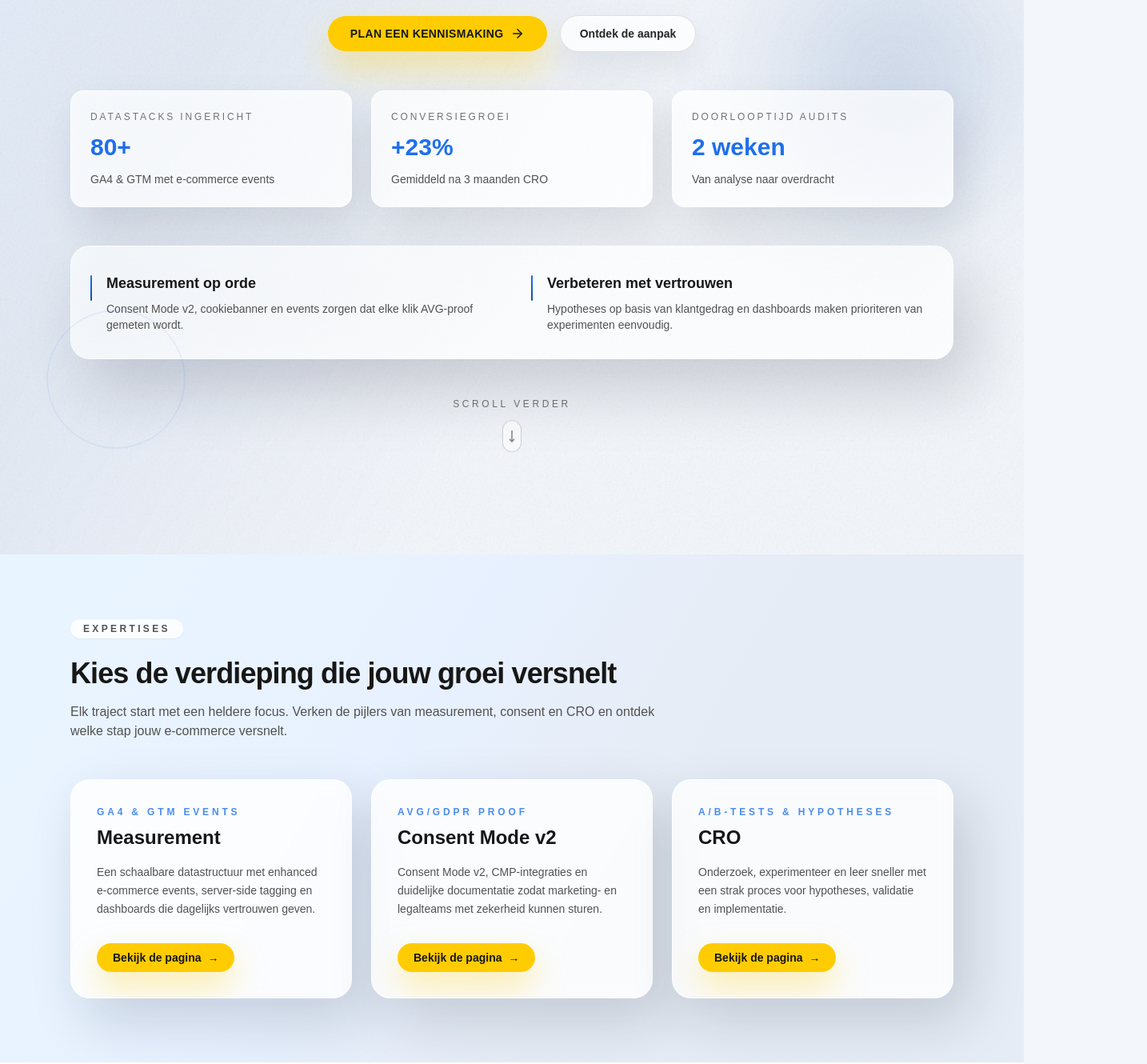
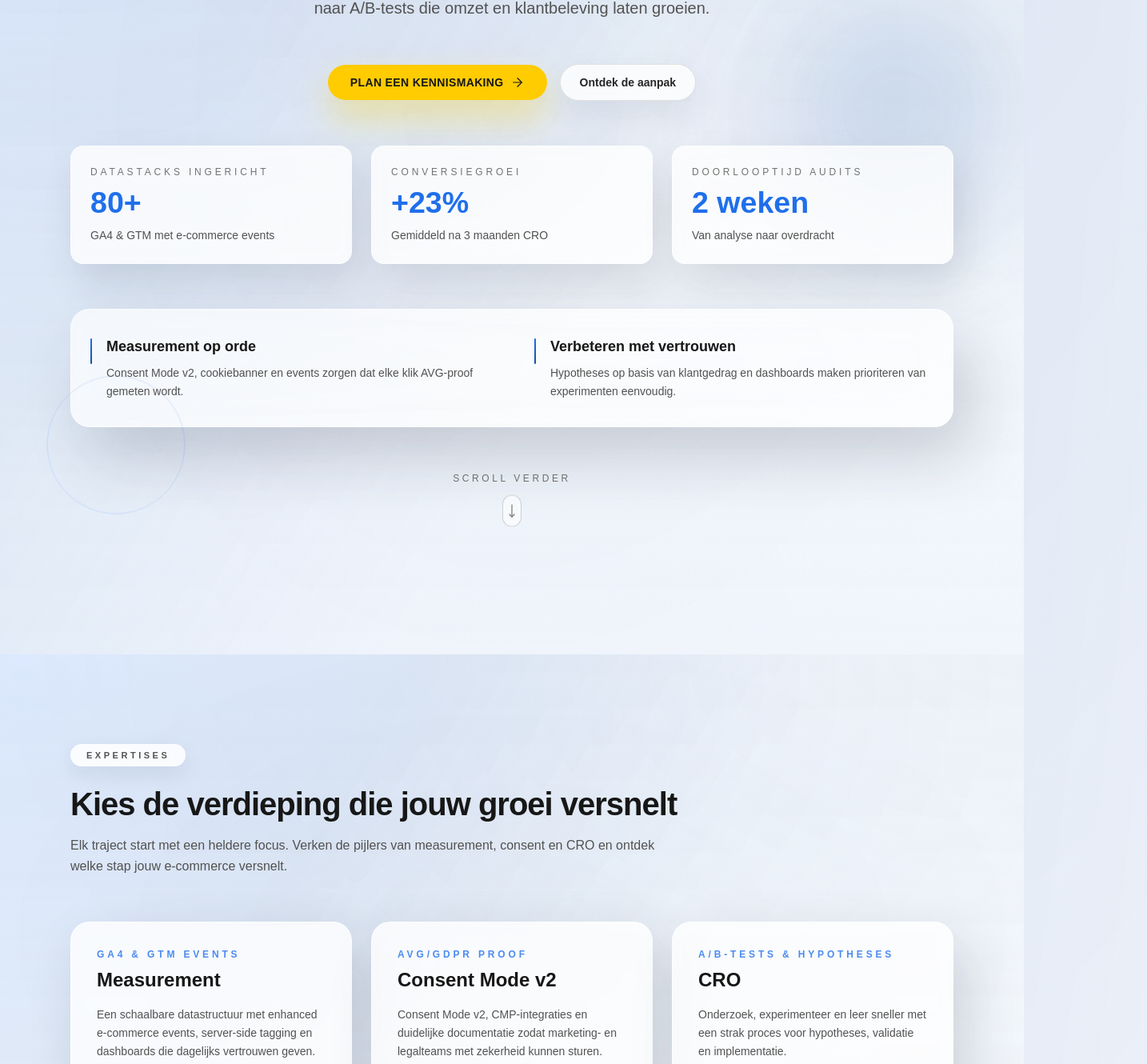
Before and after one commit to ProjectBibo/EcomMeasure3, a React (Vite) app: page / in a window 1280 px wide. Shown: the part 677-2007 px from the top of the page at 80% size, 1434 px wide, since content can reach past the window. Built offline with nearby package versions, Linux system fonts and the light colour scheme.

Commit message:
Refine hero surfaces and icon styling

```diff
--- a/src/App.jsx
+++ b/src/App.jsx
@@ -24,7 +24,7 @@ const Implementation = lazy(() => import("./pages/Implementation"));
 
 function AppContent() {
   return (
-    <div className="min-h-screen overflow-x-hidden bg-surface-light transition-colors dark:bg-surface-dark">
+    <div className="page-shell overflow-x-hidden transition-colors">
       <Header />
       <Suspense fallback={<SectionFallback label="Pagina" />}>
         <Routes>
--- a/src/components/CommandPalette.jsx
+++ b/src/components/CommandPalette.jsx
@@ -63,7 +63,7 @@ export default function CommandPalette({ open, onOpenChange, onIntent }) {
           title: copy.title,
           description: copy.description,
           keywords: copy.keywords || [],
-          icon: <ArrowUpRight size={16} aria-hidden />,
+          icon: <ArrowUpRight size={16} strokeWidth={1.6} aria-hidden />,
         };
       })
       .filter(Boolean);
@@ -86,7 +86,7 @@ export default function CommandPalette({ open, onOpenChange, onIntent }) {
           title: navLabel,
           description,
           keywords,
-          icon: <ArrowUpRight size={16} aria-hidden />,
+          icon: <ArrowUpRight size={16} strokeWidth={1.6} aria-hidden />,
         };
       })
       .sort((a, b) => a.title.localeCompare(b.title, language === "nl" ? "nl" : "en"));
@@ -255,7 +255,7 @@ export default function CommandPalette({ open, onOpenChange, onIntent }) {
       >
         <div className="flex items-center justify-between border-b border-white/30 px-5 py-4 text-xs font-semibold uppercase tracking-[0.28em] text-neutral-500 dark:border-white/10 dark:text-gray-400">
           <span id={dialogId} className="flex items-center gap-2">
-            <CommandIcon size={16} aria-hidden />
+            <CommandIcon size={16} strokeWidth={1.6} aria-hidden />
             {t.title}
           </span>
           <button
@@ -265,7 +265,7 @@ export default function CommandPalette({ open, onOpenChange, onIntent }) {
             aria-label={t.close}
           >
             <span aria-hidden>Esc</span>
-            <X size={14} aria-hidden />
+            <X size={14} strokeWidth={1.6} aria-hidden />
           </button>
         </div>
         <div className="space-y-5 px-5 py-5">
@@ -273,7 +273,7 @@ export default function CommandPalette({ open, onOpenChange, onIntent }) {
             {t.description}
           </p>
           <div className="relative">
-            <Search size={18} className="pointer-events-none absolute left-4 top-1/2 -translate-y-1/2 text-neutral-400" aria-hidden />
+            <Search size={18} strokeWidth={1.6} className="pointer-events-none absolute left-4 top-1/2 -translate-y-1/2 text-neutral-400" aria-hidden />
             <input
               ref={inputRef}
               type="search"
--- a/src/components/DarkModeToggle.jsx
+++ b/src/components/DarkModeToggle.jsx
@@ -48,7 +48,7 @@ export default function DarkModeToggle() {
       className="inline-flex items-center gap-2 rounded-md px-3 py-2 hover:bg-black/5 dark:hover:bg-white/10 transition-colors"
       title={isDark ? "Schakel licht thema in" : "Schakel donker thema in"}
     >
-      {isDark ? <Sun size={16} /> : <Moon size={16} />}
+      {isDark ? <Sun size={16} strokeWidth={1.6} /> : <Moon size={16} strokeWidth={1.6} />}
       <span className="hidden sm:inline">{isDark ? "Light" : "Dark"}</span>
     </button>
   );
--- a/src/components/FocusAreas.jsx
+++ b/src/components/FocusAreas.jsx
@@ -70,7 +70,7 @@ export default function FocusAreas() {
   const copy = content[language];
 
   return (
-    <section className="relative overflow-hidden bg-surface-soft py-20 dark:bg-surface-dark">
+    <section className="section-shell relative overflow-hidden py-24 sm:py-28">
       <div className="absolute inset-0 pointer-events-none">
         <div className="story-stripe" aria-hidden />
       </div>
@@ -80,7 +80,7 @@ export default function FocusAreas() {
           whileInView={shouldReduceMotion ? { opacity: 1 } : { opacity: 1, y: 0 }}
           viewport={shouldReduceMotion ? undefined : { once: true }}
           transition={shouldReduceMotion ? undefined : { duration: 0.6 }}
-          className="inline-flex items-center rounded-full bg-white/80 px-4 py-1 text-xs font-semibold uppercase tracking-[0.28em] text-neutral-600 shadow-sm backdrop-blur dark:bg-white/10 dark:text-gray-300"
+          className="inline-flex items-center rounded-full bg-white/85 px-5 py-1.5 text-[11px] font-semibold uppercase tracking-[0.32em] text-neutral-600 shadow-[0_10px_26px_rgba(15,23,42,0.08)] backdrop-blur dark:bg-white/10 dark:text-gray-300"
         >
           {copy.badge}
         </motion.span>
@@ -91,12 +91,12 @@ export default function FocusAreas() {
           transition={shouldReduceMotion ? undefined : { delay: 0.1, duration: 0.6 }}
           className="mt-6 max-w-3xl"
         >
-          <h2 className="text-3xl font-bold tracking-tight text-neutral-900 dark:text-white sm:text-4xl">
+          <h2 className="text-3xl font-bold leading-[1.15] tracking-tight text-neutral-900 dark:text-white sm:text-[2.5rem]">
             {copy.title}
           </h2>
-          <p className="mt-4 text-base text-neutral-600 dark:text-gray-400">{copy.description}</p>
+          <p className="mt-4 text-base leading-relaxed text-neutral-600 dark:text-gray-400">{copy.description}</p>
         </motion.div>
-        <div className="mt-12 grid gap-6 md:grid-cols-3">
+        <div className="mt-14 grid gap-6 md:grid-cols-3">
           {copy.cards.map((card, index) => (
             <motion.article
               key={card.title}
--- a/src/components/Hero.jsx
+++ b/src/components/Hero.jsx
@@ -9,6 +9,7 @@ import { translations } from "../i18n/content";
 const MotionLink = motion(Link);
 
 const gradientHeadlineClass = "bg-gradient-to-r from-brand-blue to-brand-teal bg-clip-text text-transparent";
+const iconStrokeWidth = 1.6;
 
 export default function Hero() {
   const shouldReduceMotion = useReducedMotion();
@@ -46,27 +47,28 @@ export default function Hero() {
   const activePhrase = rotatingPhrases[phraseIndex] ?? "";
 
   return (
-    <section id="hero" data-snap-section className="relative isolate overflow-hidden">
+    <section id="hero" data-snap-section className="hero-surface relative isolate overflow-hidden">
+      <div className="hero-ambient" aria-hidden />
       <div className="story-stripe" aria-hidden />
       <div className="glow-orb glow-orb--primary -top-32 -left-24 h-[36rem] w-[36rem]" aria-hidden />
       <div className="glow-orb glow-orb--primary-soft top-1/3 -right-20 h-[30rem] w-[30rem]" aria-hidden />
       <div className="grain-overlay" aria-hidden />
 
-      <div className="relative max-w-6xl mx-auto px-6 py-28 sm:py-32 flex flex-col items-center text-center gap-12">
+      <div className="relative mx-auto flex max-w-6xl flex-col items-center gap-14 px-6 py-32 text-center sm:py-40">
         <motion.span
           initial={shouldReduceMotion ? false : { opacity: 0, y: -12 }}
           animate={{ opacity: 1, y: 0 }}
           transition={shouldReduceMotion ? undefined : { duration: 0.7, ease: "easeOut" }}
-          className="inline-flex items-center gap-2 rounded-full border border-white/70 bg-white/80 px-4 py-1 text-xs font-semibold uppercase tracking-[0.2em] text-neutral-700 shadow-sm backdrop-blur dark:border-white/20 dark:bg-white/10 dark:text-white"
+          className="inline-flex items-center gap-2 rounded-full border border-white/70 bg-white/85 px-5 py-1.5 text-[11px] font-semibold uppercase tracking-[0.32em] text-neutral-700 shadow-[0_12px_30px_rgba(15,23,42,0.08)] backdrop-blur dark:border-white/20 dark:bg-white/10 dark:text-white"
         >
-          <Sparkles size={14} /> {t.badge}
+          <Sparkles size={16} strokeWidth={iconStrokeWidth} /> {t.badge}
         </motion.span>
 
         <motion.h1
           initial={shouldReduceMotion ? false : { opacity: 0, y: 40 }}
           animate={{ opacity: 1, y: 0 }}
           transition={shouldReduceMotion ? undefined : { duration: 0.8, ease: "easeOut" }}
-          className="text-balance text-4xl sm:text-5xl md:text-6xl lg:text-7xl font-extrabold tracking-tight leading-tight text-neutral-900 dark:text-white"
+          className="text-balance text-4xl font-extrabold leading-[1.05] tracking-tight text-neutral-900 dark:text-white sm:text-5xl md:text-6xl lg:text-7xl"
         >
           <span className="block">{t.titleLead}</span>
           <span className="relative mt-3 grid justify-items-center text-center">
@@ -103,7 +105,7 @@ export default function Hero() {
           initial={shouldReduceMotion ? false : { opacity: 0, y: 20 }}
           animate={{ opacity: 1, y: 0 }}
           transition={shouldReduceMotion ? undefined : { duration: 0.9, delay: 0.1 }}
-          className="max-w-2xl text-lg sm:text-xl text-neutral-700 dark:text-gray-300"
+          className="max-w-2xl text-lg leading-relaxed text-neutral-600 sm:text-xl dark:text-gray-300"
         >
           {t.description}
         </motion.p>
@@ -120,7 +122,7 @@ export default function Hero() {
             to="/contact"
             className="inline-flex items-center gap-2 rounded-full bg-brand-yellow px-7 py-3 text-sm font-semibold uppercase tracking-wide text-neutral-900 shadow-[0_22px_44px_rgba(255,204,2,0.35)] transition hover:-translate-y-0.5 hover:bg-brand-yellow-dark focus:outline-none focus-visible:ring-2 focus-visible:ring-brand-yellow-dark focus-visible:ring-offset-2"
           >
-            {t.primaryCta} <ArrowRight size={18} />
+            {t.primaryCta} <ArrowRight size={18} strokeWidth={iconStrokeWidth} />
           </MotionLink>
           <Link
             to="/measurement"
@@ -151,9 +153,11 @@ export default function Hero() {
               />
               <div className="pointer-events-none absolute inset-0 rounded-2xl bg-gradient-to-br from-white/65 via-white/10 to-transparent opacity-0 transition-opacity duration-500 group-hover:opacity-100 dark:from-white/15 dark:via-transparent dark:to-transparent" aria-hidden />
               <div className="absolute -top-6 -right-6 h-20 w-20 rounded-full bg-brand-blue/12 blur-xl transition group-hover:scale-125" aria-hidden />
-              <div className="text-xs font-medium uppercase tracking-[0.24em] text-neutral-500 dark:text-gray-400">{item.label}</div>
-              <div className="mt-3 text-3xl font-bold text-brand-blue dark:text-brand-blue">{item.value}</div>
-              <p className="mt-3 text-sm text-neutral-600 dark:text-gray-300">{item.helper}</p>
+              <div className="text-xs font-medium uppercase tracking-[0.32em] text-neutral-500 dark:text-gray-400">{item.label}</div>
+              <div className="mt-3 text-3xl font-bold tabular-nums text-brand-blue dark:text-brand-blue md:text-[2.35rem]">
+                {item.value}
+              </div>
+              <p className="mt-3 text-sm leading-relaxed text-neutral-600 dark:text-gray-300">{item.helper}</p>
             </div>
           ))}
         </motion.div>
@@ -165,12 +169,12 @@ export default function Hero() {
           className="relative w-full rounded-3xl border border-white/60 bg-white/70 px-6 py-8 text-left shadow-[24px_38px_80px_rgba(15,23,42,0.18)] backdrop-blur-xl dark:border-white/10 dark:bg-white/5 dark:shadow-[24px_40px_90px_rgba(2,6,23,0.55)]"
         >
           <div className="absolute -left-10 top-1/2 hidden h-48 w-48 -translate-y-1/2 rounded-full border border-brand-blue/30 md:block" style={{ animation: "pulse-ring 3.5s infinite" }} aria-hidden />
-          <div className="grid gap-6 md:grid-cols-2 md:gap-12">
+          <div className="grid gap-8 md:grid-cols-2 md:gap-14">
             {t.storyline.map((story) => (
               <div key={story.title} className="relative pl-5">
                 <span className="absolute left-0 top-1 h-8 w-0.5 rounded-full bg-gradient-to-b from-brand-blue to-brand-teal" aria-hidden />
                 <h3 className="text-lg font-semibold text-neutral-900 dark:text-white">{story.title}</h3>
-                <p className="mt-2 text-sm text-neutral-600 dark:text-gray-300">{story.copy}</p>
+                <p className="mt-2 text-sm leading-relaxed text-neutral-600 dark:text-gray-300">{story.copy}</p>
               </div>
             ))}
           </div>
@@ -188,7 +192,7 @@ export default function Hero() {
             transition={{ repeat: Infinity, duration: 1.6, ease: "easeInOut" }}
             className="flex h-10 w-6 items-center justify-center rounded-full border border-neutral-400/50 bg-white/60 backdrop-blur dark:border-white/30 dark:bg-white/5"
           >
-            <MoveDown size={16} />
+            <MoveDown size={18} strokeWidth={iconStrokeWidth} />
           </motion.div>
         </motion.div>
       </div>
--- a/src/index.css
+++ b/src/index.css
@@ -15,13 +15,37 @@ html {
 }
 
 body {
+  position: relative;
   min-height: 100vh;
-  background-image: radial-gradient(circle at 20% 20%, rgba(31, 111, 235, 0.12), transparent 55%),
-    radial-gradient(circle at 80% 0%, rgba(24, 79, 158, 0.08), transparent 60%),
-    linear-gradient(180deg, rgba(255, 255, 255, 0.98), rgba(238, 242, 248, 0.96));
+  background-color: #f5f7fc;
+  background-image: radial-gradient(120% 120% at 18% 18%, rgba(31, 111, 235, 0.12), transparent 60%),
+    radial-gradient(150% 120% at 82% 8%, rgba(24, 79, 158, 0.1), transparent 65%),
+    linear-gradient(180deg, rgba(255, 255, 255, 0.98), rgba(240, 244, 250, 0.94));
   background-attachment: fixed;
-  transition: background 240ms ease, color 240ms ease;
-  backdrop-filter: saturate(120%);
+  transition: background-color 240ms ease, color 240ms ease, backdrop-filter 240ms ease;
+  backdrop-filter: saturate(118%);
+}
+
+body::before,
+body::after {
+  content: "";
+  position: fixed;
+  inset: -18% -12%;
+  pointer-events: none;
+  z-index: -1;
+  transition: opacity 240ms ease;
+}
+
+body::before {
+  background: radial-gradient(140% 120% at 20% 15%, rgba(31, 111, 235, 0.14), transparent 65%),
+    radial-gradient(140% 120% at 80% 0%, rgba(24, 79, 158, 0.12), transparent 65%);
+  opacity: 0.75;
+}
+
+body::after {
+  background: radial-gradient(ellipse at center, rgba(15, 23, 42, 0.12), transparent 45%),
+    radial-gradient(ellipse at bottom, rgba(15, 23, 42, 0.15), transparent 60%);
+  opacity: 0.22;
 }
 
 .progress-rail {
@@ -57,11 +81,190 @@ body {
   font-variation-settings: "wdth" 100;
 }
 
+.page-shell {
+  position: relative;
+  isolation: isolate;
+  z-index: 0;
+  min-height: 100vh;
+}
+
+.page-shell::before,
+.page-shell::after {
+  content: "";
+  position: absolute;
+  inset: 0;
+  pointer-events: none;
+  transition: opacity 260ms ease;
+  z-index: -1;
+}
+
+.page-shell::before {
+  background: linear-gradient(180deg, rgba(255, 255, 255, 0.92), rgba(247, 249, 253, 0.82));
+  opacity: 0.85;
+}
+
+.page-shell::after {
+  background: radial-gradient(ellipse at center, rgba(15, 23, 42, 0.14), transparent 58%),
+    radial-gradient(ellipse at bottom, rgba(15, 23, 42, 0.18), transparent 75%);
+  mix-blend-mode: multiply;
+  opacity: 0.18;
+}
+
+.dark .page-shell::before {
+  background: linear-gradient(180deg, rgba(10, 18, 32, 0.96), rgba(4, 9, 20, 0.9));
+  opacity: 0.9;
+}
+
+.dark .page-shell::after {
+  background: radial-gradient(ellipse at center, rgba(2, 6, 23, 0.6), transparent 55%),
+    radial-gradient(ellipse at bottom, rgba(2, 6, 23, 0.7), transparent 70%);
+  mix-blend-mode: normal;
+  opacity: 0.32;
+}
+
+.hero-surface {
+  position: relative;
+  isolation: isolate;
+  z-index: 0;
+  background: linear-gradient(180deg, rgba(255, 255, 255, 0.88), rgba(243, 247, 253, 0.78));
+}
+
+.hero-surface::before,
+.hero-surface::after {
+  content: "";
+  position: absolute;
+  inset: -14% -10% -8%;
+  pointer-events: none;
+  transition: opacity 360ms ease;
+  z-index: -2;
+}
+
+.hero-surface::before {
+  background: radial-gradient(120% 120% at 12% 8%, rgba(31, 111, 235, 0.18), transparent 62%),
+    radial-gradient(120% 120% at 88% 0%, rgba(24, 79, 158, 0.14), transparent 65%);
+  opacity: 0.75;
+}
+
+.hero-surface::after {
+  inset: -18% -12%;
+  background: radial-gradient(ellipse at center, rgba(15, 23, 42, 0.14), transparent 52%);
+  mix-blend-mode: multiply;
+  opacity: 0.18;
+  z-index: -1;
+}
+
+.dark .hero-surface {
+  background: linear-gradient(180deg, rgba(10, 18, 32, 0.96), rgba(4, 9, 20, 0.92));
+}
+
+.dark .hero-surface::before {
+  background: radial-gradient(120% 120% at 15% 10%, rgba(31, 111, 235, 0.28), transparent 62%),
+    radial-gradient(120% 120% at 84% 0%, rgba(24, 79, 158, 0.24), transparent 65%);
+  opacity: 0.7;
+}
+
+.dark .hero-surface::after {
+  background: radial-gradient(ellipse at center, rgba(2, 6, 23, 0.62), transparent 60%);
+  opacity: 0.32;
+}
+
+.hero-ambient {
+  position: absolute;
+  inset: -12% -16% -18%;
+  background: radial-gradient(140% 140% at 10% 18%, rgba(31, 111, 235, 0.22), transparent 62%),
+    radial-gradient(160% 140% at 88% 8%, rgba(24, 79, 158, 0.16), transparent 70%),
+    linear-gradient(120deg, rgba(31, 111, 235, 0.12), rgba(24, 79, 158, 0.08), rgba(31, 111, 235, 0.12));
+  background-size: 160% 160%;
+  animation: heroAmbientMove 68s ease-in-out infinite alternate;
+  filter: saturate(115%);
+  mix-blend-mode: screen;
+  opacity: 0.42;
+  z-index: -3;
+}
+
+.dark .hero-ambient {
+  background: radial-gradient(140% 140% at 12% 20%, rgba(31, 111, 235, 0.34), transparent 62%),
+    radial-gradient(150% 140% at 88% 10%, rgba(24, 79, 158, 0.28), transparent 70%),
+    linear-gradient(120deg, rgba(31, 111, 235, 0.18), rgba(24, 79, 158, 0.14), rgba(31, 111, 235, 0.2));
+  mix-blend-mode: lighten;
+  opacity: 0.36;
+}
+
+@keyframes heroAmbientMove {
+  0% {
+    background-position: 0% 48%;
+  }
+  50% {
+    background-position: 50% 52%;
+  }
+  100% {
+    background-position: 100% 48%;
+  }
+}
+
+.section-shell {
+  position: relative;
+  isolation: isolate;
+  z-index: 0;
+  background: linear-gradient(180deg, rgba(255, 255, 255, 0.92), rgba(244, 248, 253, 0.86));
+}
+
+.section-shell::before,
+.section-shell::after {
+  content: "";
+  position: absolute;
+  inset: -12% -16% -18%;
+  pointer-events: none;
+  transition: opacity 320ms ease;
+  z-index: -2;
+}
+
+.section-shell::before {
+  background: radial-gradient(120% 120% at 14% 12%, rgba(31, 111, 235, 0.12), transparent 68%),
+    radial-gradient(110% 120% at 88% 8%, rgba(24, 79, 158, 0.1), transparent 70%);
+  opacity: 0.7;
+}
+
+.section-shell::after {
+  inset: -14% -10% -12%;
+  background: radial-gradient(ellipse at center, rgba(15, 23, 42, 0.1), transparent 58%);
+  mix-blend-mode: multiply;
+  opacity: 0.16;
+  z-index: -1;
+}
+
+.dark .section-shell {
+  background: linear-gradient(180deg, rgba(10, 18, 32, 0.95), rgba(5, 12, 24, 0.9));
+}
+
+.dark .section-shell::before {
+  background: radial-gradient(120% 120% at 16% 14%, rgba(31, 111, 235, 0.24), transparent 68%),
+    radial-gradient(110% 120% at 86% 10%, rgba(24, 79, 158, 0.18), transparent 70%);
+  opacity: 0.65;
+}
+
+.dark .section-shell::after {
+  background: radial-gradient(ellipse at center, rgba(2, 6, 23, 0.52), transparent 60%);
+  opacity: 0.3;
+}
+
 .dark body {
-  background-image: radial-gradient(circle at 15% 25%, rgba(31, 111, 235, 0.22), transparent 55%),
-    radial-gradient(circle at 75% 15%, rgba(24, 79, 158, 0.18), transparent 60%),
+  background-image: radial-gradient(120% 120% at 15% 22%, rgba(31, 111, 235, 0.24), transparent 60%),
+    radial-gradient(120% 120% at 80% 10%, rgba(24, 79, 158, 0.18), transparent 62%),
     linear-gradient(180deg, rgba(7, 16, 31, 0.97), rgba(5, 12, 24, 0.94));
   background-color: #050b16;
+}
+
+.dark body::before {
+  background: radial-gradient(140% 120% at 18% 18%, rgba(31, 111, 235, 0.28), transparent 65%),
+    radial-gradient(160% 140% at 78% 12%, rgba(24, 79, 158, 0.24), transparent 68%);
+  opacity: 0.55;
+}
+
+.dark body::after {
+  background: radial-gradient(ellipse at center, rgba(2, 6, 23, 0.72), transparent 58%),
+    radial-gradient(ellipse at bottom, rgba(2, 6, 23, 0.8), transparent 70%);
+  opacity: 0.35;
 }
 
 [data-snap-section] {
@@ -97,6 +300,11 @@ body {
 
   .progress-rail {
     display: none;
+  }
+
+  .hero-ambient {
+    animation: none;
+    opacity: 0.28;
   }
 }
 
```
Also changed, not shown: src/components/Contact.jsx (+7 -6 lines), src/components/Header.jsx (+8 -6 lines), src/components/Testimonial.jsx (+5 -4 lines), src/components/USP.jsx (+9 -10 lines).
